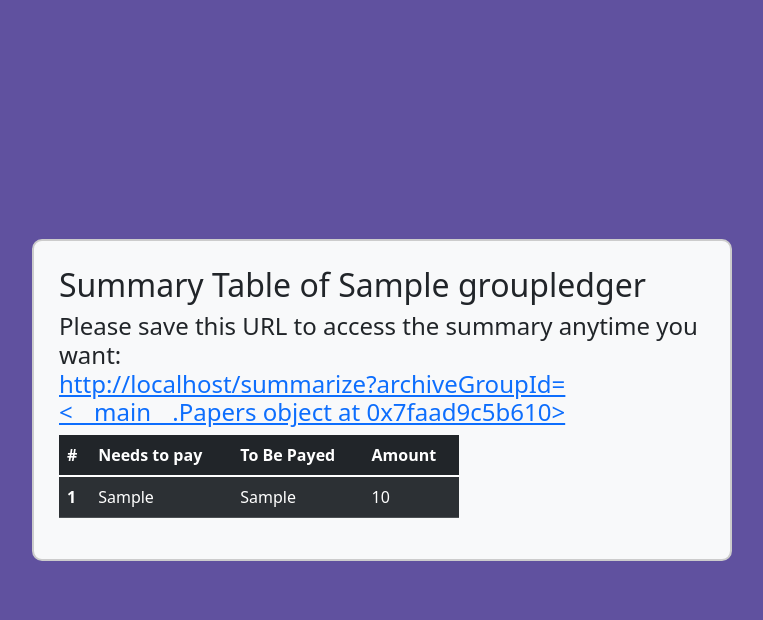
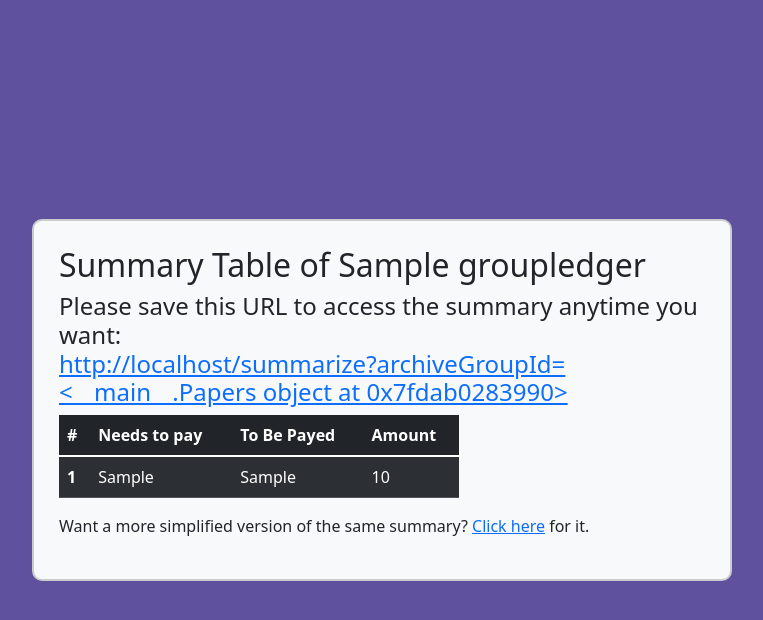
Before and after one commit to Arg0naut18/WeSplit, a Flask app: page /summarize in a window 1280 px wide. Shown: the top 620 px of the page, without its empty margins (258-1021 px from the left). Run offline with Flask 3, Linux system fonts and the light colour scheme; a database or web service that is not in the repository returns one stand-in record (values such as "Sample title").

Commit message:
Summary now simplified

```diff
--- a/main.py
+++ b/main.py
@@ -4,11 +4,13 @@
 from configs import EndpointConfigs
 from typing import List, Dict
 from src.utils.logger import logger
+from collections import defaultdict
 
 
 app = Flask(__name__)
 app.secret_key = EndpointConfigs.app_key
 ledger = Ledger()
+HOME_PATH = "/home"
 
 
 def generate_summary(ledger: List[Dict[str, any]]) -> List[Dict[str, any]]:
@@ -31,12 +33,77 @@
     for (key, value) in data_dict.items():
         by, to = key.split("->")
         result.append({"by": by, "to": to, "amount": value})
+    logger.info(result)
+    result.sort(key=lambda x: x["to"])
+    logger.info(result)
     return result
+
+
+def simplify(transactions):
+    net_balances = defaultdict(float)
+
+    for t in transactions:
+        amount = t['amount']
+        net_balances[t['to']] -= amount
+        net_balances[t['by']] += amount
+
+    debtors = []
+    creditors = []
+    for user, balance in net_balances.items():
+        if balance < 0:
+            debtors.append((user, -balance))
+        elif balance > 0:
+            creditors.append((user, balance))
+
+    debtors.sort(key=lambda x: -x[1])
+    creditors.sort(key=lambda x: -x[1])
+
+    simplified = []
+    d_idx = 0
+    c_idx = 0
+
+    while d_idx < len(debtors) and c_idx < len(creditors):
+        curr_debtor, debt_amt = debtors[d_idx]
+        curr_creditor, credit_amt = creditors[c_idx]
+
+        settle_amt = min(debt_amt, credit_amt)
+        simplified.append({
+            'to': curr_debtor,
+            'by': curr_creditor,
+            'amount': settle_amt
+        })
+
+        debt_amt -= settle_amt
+        credit_amt -= settle_amt
+
+        if debt_amt < 1e-9:
+            d_idx += 1
+        else:
+            debtors[d_idx] = (curr_debtor, debt_amt)
+
+        if credit_amt < 1e-9:
+            c_idx += 1
+        else:
+            creditors[c_idx] = (curr_creditor, credit_amt)
+
+    return simplified
+
+
+def get_summary(group_id, group_details, wants_simplified) -> tuple[bool, List[Dict[str, any]]]:
+    if wants_simplified:
+        if "simplified" in group_details:
+            return True, group_details["simplified"]
+        else:
+            summary = simplify(group_details["summary"])
+            ledger.simplify_archive_group(
+                group_id=group_id, summary=summary)
+            return True, summary
+    return False, group_details["summary"]
 
 
 @app.route("/")
 @app.route("/index")
-@app.route("/home")
+@app.route(HOME_PATH)
 def home():
     group_url = request.args.get("group_url")
     return render_template(template_name_or_list="index.html", group_url=group_url)
@@ -46,11 +113,11 @@
 def group_page():
     group_id = request.args.get("groupId")
     if group_id is None:
-        return redirect("/home")
+        return redirect(HOME_PATH)
     logger.info(f"Group target request received for group id: {group_id}")
     group_details = ledger.get_group_details(group_id=group_id)
     if group_details is None:
-        return redirect("/home")
+        return redirect(HOME_PATH)
     logger.info(f"Loading group id: {group_id}")
     return render_template(
         template_name_or_list="group.html",
@@ -83,7 +150,8 @@
     group_id = request.form.get("group_id")
     split_equal = True if request.form.get(
         "is_split_equally") == 'true' else False
-    logger.info(f"Received request to create an {'equal split' if split_equal else 'unequal split'} record for group with Id = {group_id}.")
+    logger.info(
+        f"Received request to create an {'equal split' if split_equal else 'unequal split'} record for group with Id = {group_id}.")
     if split_equal:
         paid_by = request.form.get("paid_by")
         to = [name.strip() for name in request.form.get("split_by").split(",")]
@@ -105,29 +173,44 @@
 @app.route("/summarize", methods=["GET"])
 def summarize_transactions():
     is_archive = False
+    is_simple = False
+    archive_group_id = None
     if request.args.get("archiveGroupId"):
         is_archive = True
         group_id = request.args.get("archiveGroupId")
+        archive_group_id = group_id
+        wants_simplified = True if "simple" in request.args and request.args.get(
+            "simple") == "true" else False
     else:
         group_id = request.args.get("groupId")
-    logger.info(f"Summarize request received for {'an archive group' if is_archive else 'a group'} with Id: {group_id}")
+    logger.info(
+        f"Summarize request received for {'an archive group' if is_archive else 'a group'} with Id: {group_id}")
     group_details = ledger.get_group_details(
         group_id=group_id, archive=is_archive)
+    if group_details is None:
+        return redirect(HOME_PATH)
     summary_url = None
     valid_till = None
+    is_simple = group_details["is_simplified"]
     if not is_archive:
         summary = generate_summary(group_details["ledger"])
-        archive_id = ledger.archive_group(group_id=group_id, summary=summary)
+        archive_group_id = ledger.archive_group(
+            group_id=group_id, summary=summary)
         summary_url = request.url.rsplit(
-            "/", 1)[0]+"/summarize?archiveGroupId="+archive_id
-        logger.info(f"Summarized successfully for {group_details['name']}({group_id})!")
+            "/", 1)[0]+"/summarize?archiveGroupId="+archive_group_id
+        logger.info(
+            f"Summarized successfully for {group_details['name']}({group_id})!")
     else:
-        summary = group_details["summary"]
+        is_simple, summary = get_summary(
+            group_id=group_id, group_details=group_details, wants_simplified=wants_simplified)
         valid_till = group_details["valid_till"]
-        logger.info(f"Archived summary of {group_details['name']}({group_id}) was presented!")
+        logger.info(
+            f"Archived summary of {group_details['name']}({group_id}) was presented!")
     return render_template(
         template_name_or_list="summary.html",
+        group_id=archive_group_id,
         group_name=group_details["name"],
+        simple=is_simple,
         summary=summary,
         summary_url=summary_url,
         valid_till=valid_till
--- a/src/service/ledger.py
+++ b/src/service/ledger.py
@@ -26,7 +26,7 @@
         collection = self.collection if not archive else self.archive
         doc = collection.find_one({"_id": ObjectId(group_id)})
         if doc:
-            return {"name": doc["group_name"], "ledger": doc["ledger"], "members": doc["members"], "description": doc["description"], "summary": None if not archive else doc["summary"], "valid_till": None if not archive else (doc["deleted_at"]+relativedelta(years=2)).strftime("%d-%m-%Y %H:%M")}
+            return {"name": doc["group_name"], "ledger": doc["ledger"], "members": doc["members"], "description": doc["description"], "summary": None if not archive else doc["summary"], "valid_till": None if not archive else (doc["deleted_at"]+relativedelta(years=2)).strftime("%d-%m-%Y %H:%M"), "is_simplified": doc["is_simplified"] if "is_simplified" in doc else False}
         else:
             return None
 
@@ -76,3 +76,8 @@
         archive = self.archive.insert_one(document=doc)
         self.collection.delete_one({"_id": ObjectId(group_id)})
         return str(archive.inserted_id)
+
+    def simplify_archive_group(self, group_id, summary) -> str:
+        new_summary = { "$set": { 'summary': summary, 'is_simplified': True }}
+        updated_record = self.archive.update_one({"_id": ObjectId(group_id)}, new_summary)
+        return updated_record.upserted_id
--- a/templates/summary.html
+++ b/templates/summary.html
@@ -51,6 +51,11 @@
           </tbody>
         </table>
       </div>
+      {% if not simple %}
+      <div class="simple">
+        <p>Want a more simplified version of the same summary? <a href="/summarize?archiveGroupId={{group_id}}&simple=true">Click here</a> for it.</p>
+      </div>
+      {% endif %}
       {% if valid_till %}
       <p>
         You are seeing an archived summary. This data will be retained only till
```
